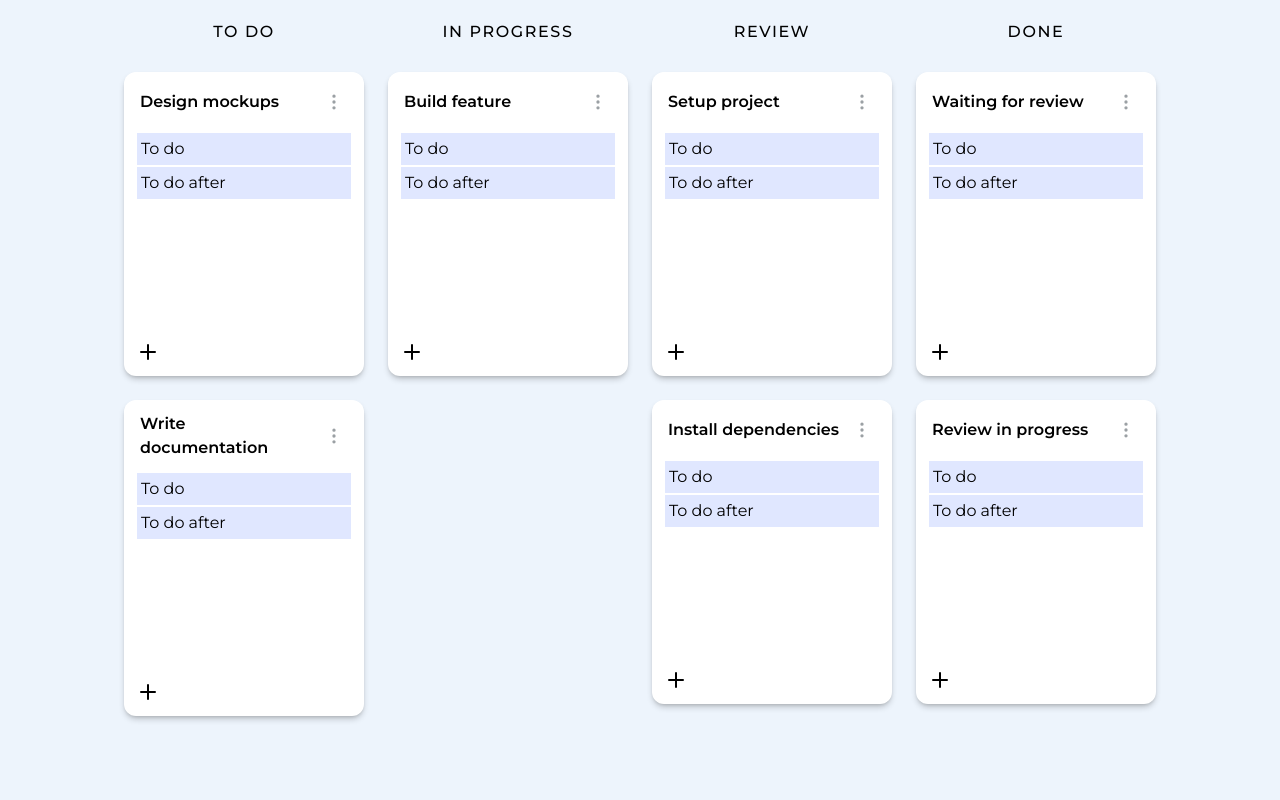
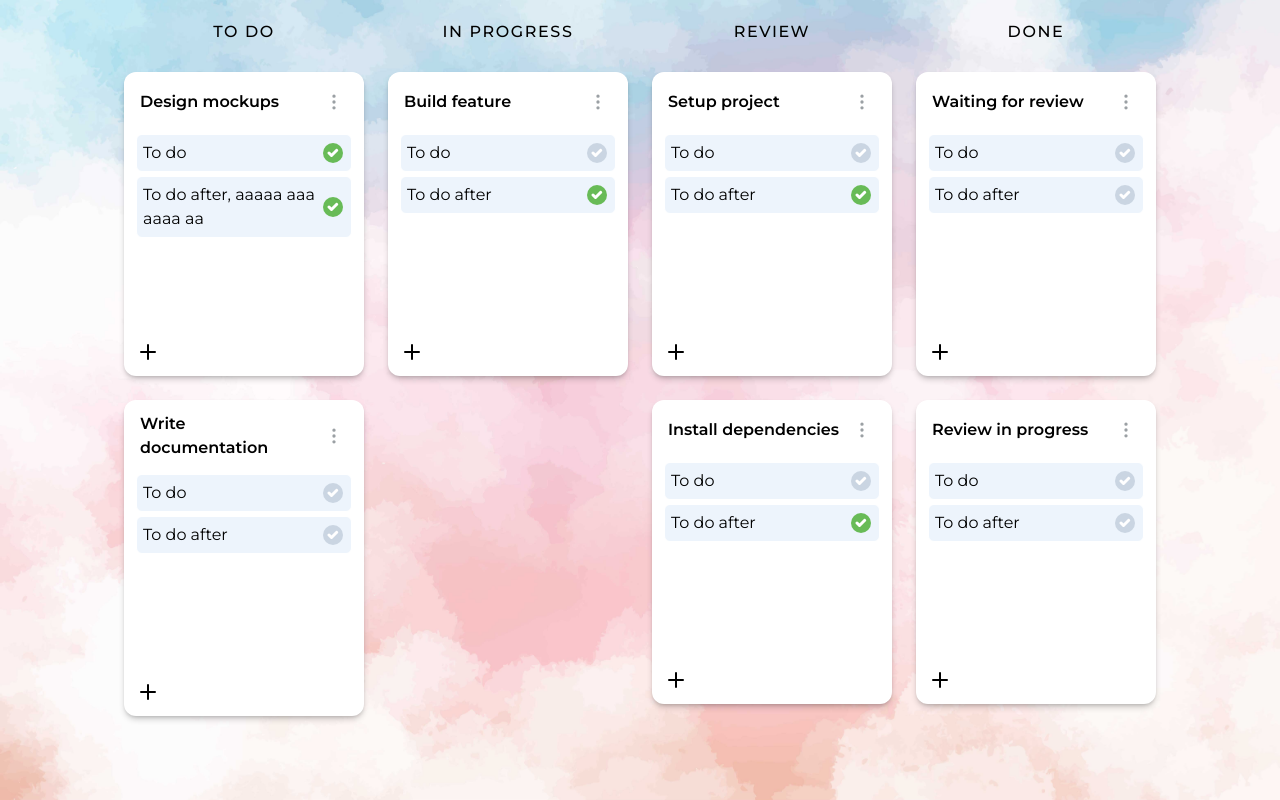
Before and after one commit to Mighilon/TestTodoApp, a React (Vite) app: page / in a window 1280 px wide. Built offline with nearby package versions, Linux system fonts and the light colour scheme.

Commit message:
Save just in case

```diff
--- a/src/components/BoardContext.tsx
+++ b/src/components/BoardContext.tsx
@@ -9,7 +9,7 @@ import {
 } from "@dnd-kit/core";
 import { arrayMove } from "@dnd-kit/sortable";
 import rawData from "../data/data.json";
-import type { CardId, TaskId, BoardState } from "../types";
+import type { CardId, TaskId, BoardState, Task } from "../types";
 
 // BoardContext.tsx
 type BoardContextType = {
@@ -18,9 +18,12 @@ type BoardContextType = {
   handleDragOver: (event: DragOverEvent) => void;
   handleDragEnd: (event: DragEndEvent) => void;
   handleDeleteCard: (cardId: string) => void;
-  handleRenameCard: (cardId: string) => void;
+  handleRenameCard: (cardId: string, newTitle: string) => void;
   activeItemId: string | null | undefined;
   customCollisionDetection: (activeId: string | null) => CollisionDetection;
+  handleTaskChangeState: (taskId: string) => void;
+  handleAddTask: (cardId: string) => void;
+  handleTaskChangeContent: (taskId: string, newContent: string) => void;
 };
 
 const BoardContext = createContext<BoardContextType | null>(null);
@@ -289,6 +292,58 @@ export function BoardProvider({ children }: { children: ReactNode }) {
     };
   }
 
+  const handleTaskChangeState = (taskId: string) => {
+    setState((prev) => {
+      return {
+        ...prev,
+        tasks: {
+          ...prev.tasks,
+          [taskId]: {
+            ...prev.tasks[taskId],
+            completed: !prev.tasks[taskId].completed,
+          },
+        },
+      };
+    });
+  };
+
+  const handleAddTask = (cardId: string) => {
+    const newTaskId = `task-${Date.now()}`;
+    const newTask: Task = {
+      id: newTaskId,
+      content: "New task",
+      completed: false,
+    };
+
+    setState((prev) => ({
+      ...prev,
+      tasks: {
+        ...prev.tasks,
+        [newTaskId]: newTask,
+      },
+      cards: {
+        ...prev.cards,
+        [cardId]: {
+          ...prev.cards[cardId],
+          taskIds: [...prev.cards[cardId].taskIds, newTaskId],
+        },
+      },
+    }));
+  };
+
+  const handleTaskChangeContent = (taskId: string, newContent: string) => {
+    setState((prev) => ({
+      ...prev,
+      tasks: {
+        ...prev.tasks,
+        [taskId]: {
+          ...prev.tasks[taskId],
+          content: newContent,
+        },
+      },
+    }));
+  };
+
   const handleDeleteCard = (cardId: string) => {
     if (!cardId) return;
     setState((prev) => {
@@ -316,9 +371,17 @@ export function BoardProvider({ children }: { children: ReactNode }) {
 
     setActiveItemId(null);
   };
-
-  const handleRenameCard = (cardId: string) => {
-    console.log("Edited!");
+  const handleRenameCard = (cardId: string, newTitle: string) => {
+    setState((prev) => ({
+      ...prev,
+      cards: {
+        ...prev.cards,
+        [cardId]: {
+          ...prev.cards[cardId],
+          title: newTitle,
+        },
+      },
+    }));
   };
 
   return (
@@ -332,6 +395,9 @@ export function BoardProvider({ children }: { children: ReactNode }) {
         handleDeleteCard,
         handleRenameCard,
         activeItemId,
+        handleTaskChangeState,
+        handleAddTask,
+        handleTaskChangeContent,
       }}
     >
       {children}
--- a/src/components/Card.tsx
+++ b/src/components/Card.tsx
@@ -9,9 +9,11 @@ import { Plus } from "lucide-react";
 import Task from "./Task";
 import DropdownMenu from "./DropdownMenu";
 import { useBoardContext } from "./BoardContext";
+import { useEffect, useRef, useState } from "react";
 
 export default function Card({ id, title, taskIds, tasks }: CardProps) {
-  const { handleDeleteCard, handleRenameCard } = useBoardContext();
+  const { handleDeleteCard, handleRenameCard, handleAddTask } =
+    useBoardContext();
   const {
     attributes,
     listeners,
@@ -20,6 +22,43 @@ export default function Card({ id, title, taskIds, tasks }: CardProps) {
     transition,
     isDragging,
   } = useSortable({ id });
+
+  const [isEditing, setIsEditing] = useState(false);
+  const [editTitle, setEditTitle] = useState(title);
+  const textareaRef = useRef<HTMLTextAreaElement>(null);
+
+  const handleDoubleClick = () => {
+    setIsEditing(true);
+    setEditTitle(title);
+  };
+
+  const handleSave = () => {
+    if (editTitle.trim()) {
+      handleRenameCard(id, editTitle.trim());
+    }
+    setIsEditing(false);
+  };
+
+  const handleKeyDown = (e: React.KeyboardEvent) => {
+    if (e.key === "Enter") {
+      e.preventDefault();
+      handleSave();
+    } else if (e.key === "Escape") {
+      setEditTitle(title);
+      setIsEditing(false);
+    }
+  };
+
+  useEffect(() => {
+    if (isEditing && textareaRef.current) {
+      textareaRef.current.style.height = "auto";
+      textareaRef.current.style.height =
+        textareaRef.current.scrollHeight + "px";
+      textareaRef.current.focus();
+      const length = textareaRef.current.value.length;
+      textareaRef.current.setSelectionRange(length, length);
+    }
+  }, [isEditing]);
 
   const style = {
     transform: CSS.Transform.toString(transform),
@@ -32,17 +71,34 @@ export default function Card({ id, title, taskIds, tasks }: CardProps) {
     <div style={style} ref={setNodeRef} className="py-3">
       <div className="p-3 bg-white rounded-xl shadow-md/20">
         <div className="flex justify-between font-semibold mb-3 ">
+          {isEditing ? (
+            <textarea
+              ref={textareaRef}
+              value={editTitle}
+              onChange={(e) => {
+                setEditTitle(e.target.value);
+                e.target.style.height = "auto";
+                e.target.style.height = e.target.scrollHeight + "px";
+              }}
+              onBlur={handleSave}
+              onKeyDown={handleKeyDown}
+              rows={1}
+              className="pl-1 focus:border-none content-center row-auto focus:outline-none resize-none overflow-hidden break-all"
+            />
+          ) : (
             <div
               {...listeners}
               {...attributes}
-            className="pl-1 cursor-grab  content-center"
+              onDoubleClick={handleDoubleClick}
+              className="pl-1 cursor-grab content-center whitespace-pre-wrap"
             >
               {title}
             </div>
+          )}
           <DropdownMenu
             className="content-center"
             options={[
-              { label: "Rename", onClick: () => handleRenameCard(id) },
+              { label: "Rename", onClick: () => console.log("Rename") },
               {
                 label: "Delete",
                 onClick: () => handleDeleteCard(id),
@@ -54,12 +110,17 @@ export default function Card({ id, title, taskIds, tasks }: CardProps) {
         <SortableContext items={taskIds} strategy={verticalListSortingStrategy}>
           <div className="min-h-50">
             {taskIds.map((taskId) => (
-              <Task key={taskId} id={taskId} content={tasks[taskId].content} />
+              <Task
+                key={taskId}
+                id={taskId}
+                content={tasks[taskId].content}
+                completed={tasks[taskId].completed}
+              />
             ))}
           </div>
         </SortableContext>
         <div className="mt-2">
-          <Plus />
+          <Plus onClick={() => handleAddTask(id)} />
         </div>
       </div>
     </div>
--- a/src/components/Task.tsx
+++ b/src/components/Task.tsx
@@ -1,8 +1,13 @@
 import { CSS } from "@dnd-kit/utilities";
 import { useSortable } from "@dnd-kit/sortable";
 import type { TaskProps } from "../types";
+import { Check } from "lucide-react";
+import { useBoardContext } from "./BoardContext";
+import { useEffect, useRef, useState } from "react";
 
-export default function Task({ id, content }: TaskProps) {
+export default function Task({ id, content, completed }: TaskProps) {
+  const { handleTaskChangeState, handleTaskChangeContent } = useBoardContext();
+
   const {
     attributes,
     listeners,
@@ -19,14 +24,75 @@ export default function Task({ id, content }: TaskProps) {
     willChange: "transform",
   };
 
+  const [isEditing, setIsEditing] = useState(false);
+  const [editContent, setEditContent] = useState(content);
+
+  const handleDoubleClick = () => {
+    setIsEditing(true);
+    setEditContent(content);
+  };
+
+  const handleSave = () => {
+    if (editContent.trim()) {
+      handleTaskChangeContent(id, editContent.trim());
+    }
+    setIsEditing(false);
+  };
+
+  const handleKeyDown = (e: React.KeyboardEvent) => {
+    if (e.key === "Enter") {
+      handleSave();
+    } else if (e.key === "Escape") {
+      setEditContent(content);
+      setIsEditing(false);
+    }
+  };
+  const textareaRef = useRef<HTMLTextAreaElement>(null);
+  useEffect(() => {
+    if (isEditing && textareaRef.current) {
+      textareaRef.current.style.height = "auto";
+      textareaRef.current.style.height =
+        textareaRef.current.scrollHeight + "px";
+      textareaRef.current.focus();
+      const length = textareaRef.current.value.length;
+      textareaRef.current.setSelectionRange(length, length);
+    }
+  }, [isEditing]);
   return (
-    <div
-      style={style}
-      ref={setNodeRef}
-      className=" bg-indigo-100 p-1 border border-white"
-    >
-      <div {...listeners} {...attributes} className="cursor-grab">
-        {content}
+    <div style={style} ref={setNodeRef} className="py-0.5">
+      <div className=" bg-[#EDF4FC] p-1.5 border border-white rounded-md flex justify-between items-center pr-2">
+        {isEditing ? (
+          <textarea
+            ref={textareaRef}
+            value={editContent}
+            onChange={(e) => {
+              setEditContent(e.target.value);
+              e.target.style.height = "auto";
+              e.target.style.height = e.target.scrollHeight + "px";
+            }}
+            rows={1}
+            onBlur={handleSave}
+            onKeyDown={handleKeyDown}
+            className="focus:border-none row-auto focus:outline-none resize-none overflow-hidden break-all"
+            autoFocus
+          />
+        ) : (
+          <div
+            {...listeners}
+            {...attributes}
+            onDoubleClick={handleDoubleClick}
+            className="cursor-pointer w-full break-all"
+          >
+            {content}
+          </div>
+        )}
+        <Check
+          onClick={() => handleTaskChangeState(id)}
+          className={`ml-0.5 text-white text-lg ${completed ? "bg-[#68BB57]" : "bg-slate-300"} cursor-pointer rounded-full p-1 min-w-5`}
+          size={20}
+          strokeWidth={5}
+          absoluteStrokeWidth
+        />
       </div>
     </div>
   );
--- a/src/data/data.json
+++ b/src/data/data.json
@@ -1,18 +1,22 @@
 {
   "tasks": {
-    "task-1": { "id": "task-1", "content": "To do", "completed": false },
-    "task-2": { "id": "task-2", "content": "To do after", "completed": false },
+    "task-1": { "id": "task-1", "content": "To do", "completed": true },
+    "task-2": {
+      "id": "task-2",
+      "content": "To do after, aaaaa aaa aaaa aa",
+      "completed": true
+    },
     "task-3": { "id": "task-3", "content": "To do", "completed": false },
     "task-4": { "id": "task-4", "content": "To do after", "completed": false },
     "task-5": { "id": "task-5", "content": "To do", "completed": false },
-    "task-6": { "id": "task-6", "content": "To do after", "completed": false },
+    "task-6": { "id": "task-6", "content": "To do after", "completed": true },
     "task-7": { "id": "task-7", "content": "To do", "completed": false },
-    "task-8": { "id": "task-8", "content": "To do after", "completed": false },
+    "task-8": { "id": "task-8", "content": "To do after", "completed": true },
     "task-9": { "id": "task-9", "content": "To do", "completed": false },
     "task-10": {
       "id": "task-10",
       "content": "To do after",
-      "completed": false
+      "completed": true
     },
     "task-11": { "id": "task-11", "content": "To do", "completed": false },
     "task-12": {
--- a/src/index.css
+++ b/src/index.css
@@ -19,7 +19,11 @@ body {
   margin: 0;
   padding: 0;
   box-sizing: border-box;
-  background-color: #edf4fc;
+  background-image: url("./assets/colored_sky_pastel.jpg");
+  /* background-color: #edf4fc; */
+  background-size: cover;
+  background-position: center;
+  background-repeat: no-repeat;
 }
 .sortable-item {
   transition: transform 800ms ease;
--- a/src/types/index.ts
+++ b/src/types/index.ts
@@ -22,6 +22,7 @@ export type CardProps = {
 export type TaskProps = {
   id: string;
   content: string;
+  completed: boolean;
 };
 
 export type Column = {
```
Also changed, not shown: src/components/Board.tsx (+6 -2 lines), src/assets/colored_sky_pastel.jpg (added). Lines whose indentation alone changed are shown as unchanged.
